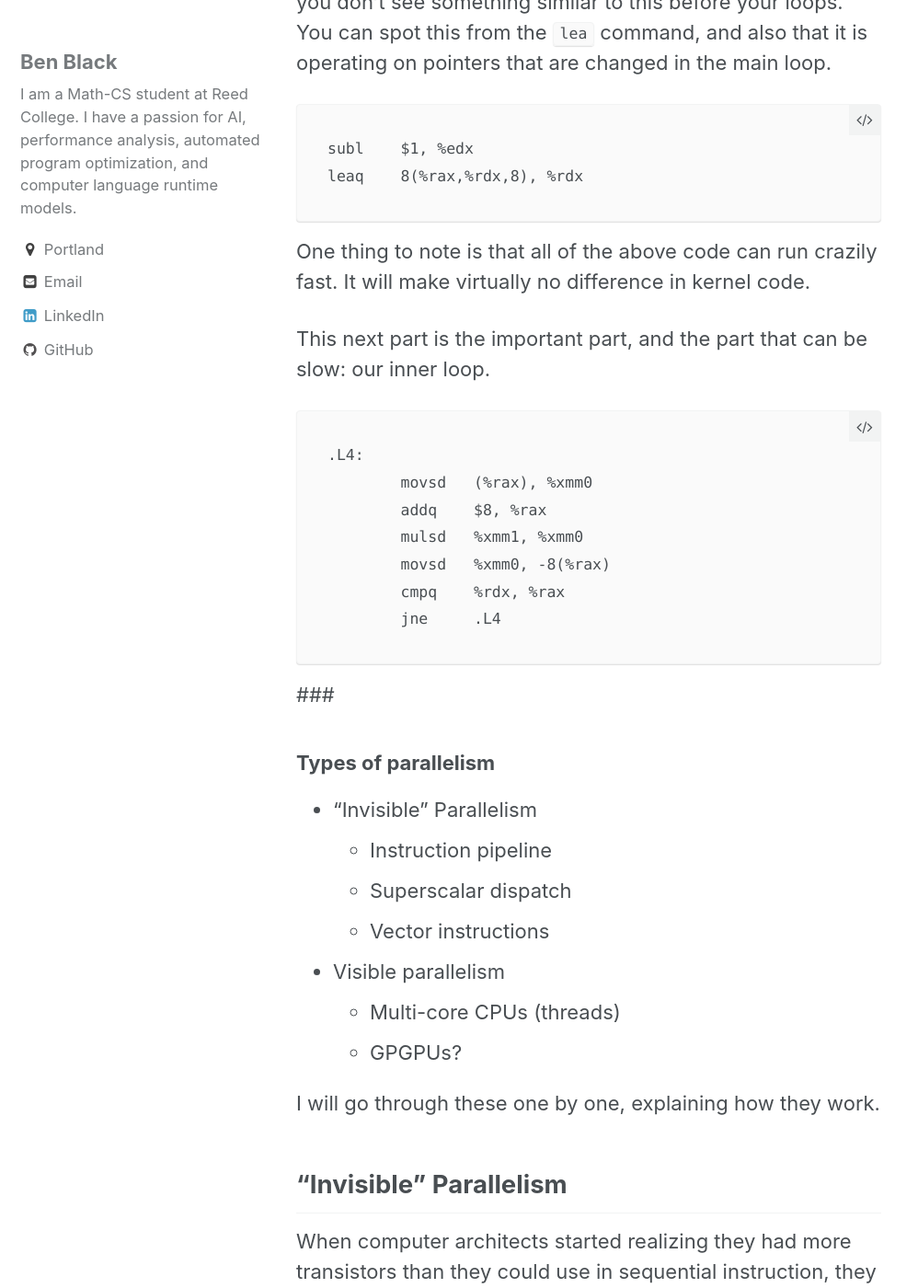
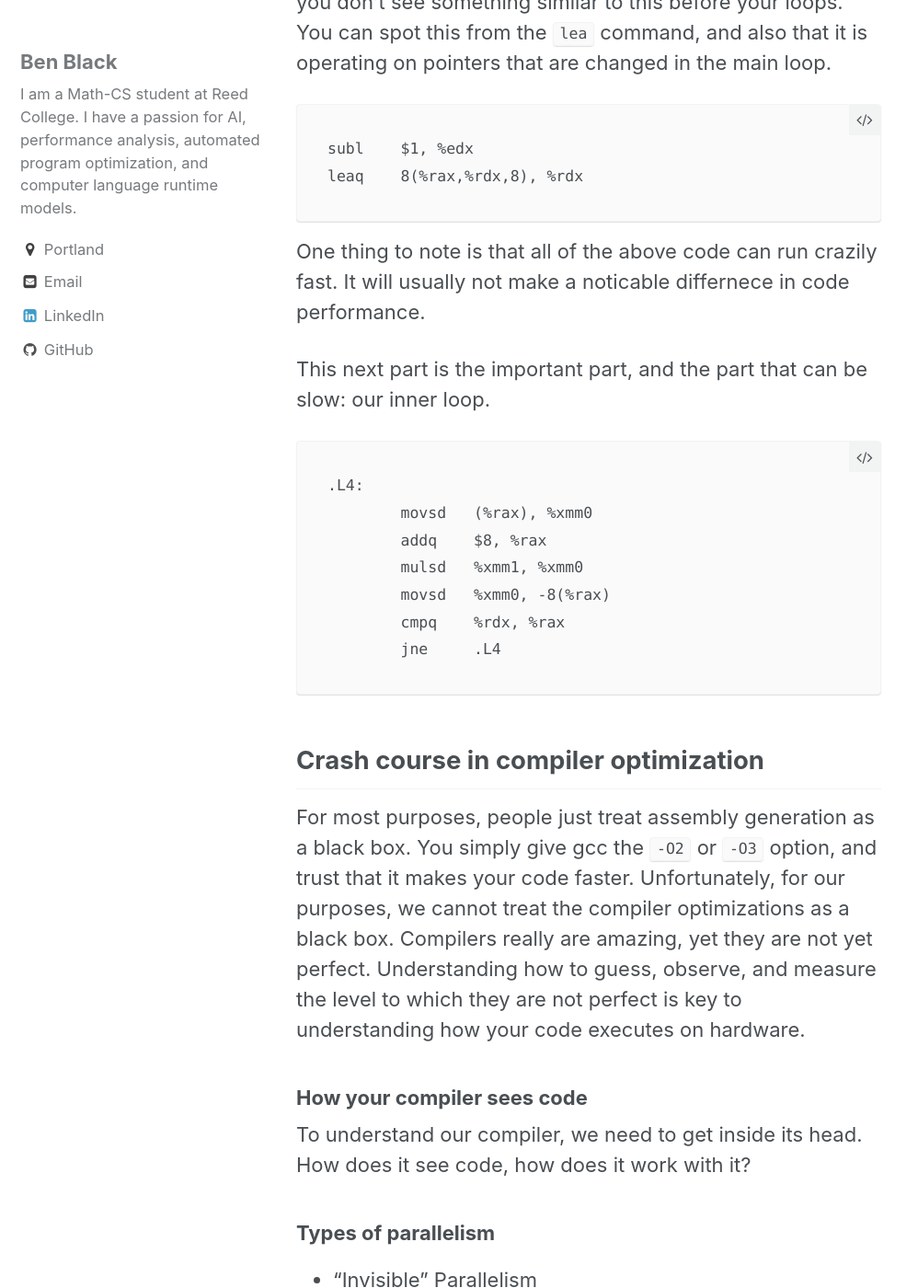
Before and after one commit to benblack769/benblack769.github.io, a Jekyll site: the page built from coding_posts/cpu-archetecture.md, in a window 1280 px wide and 1400 px high, scrolled down 9374 px. Shown: the whole window at 92% size, without its empty margins (0-998 px from the left). Built offline with Jekyll 4.4.1, drawn with Linux system fonts in a browser that asks for light colours; our own code applies the rules of GitHub Pages for plain Markdown files; formulas are drawn with MathJax 3; some of the changed text lies outside the part shown.

Commit message:
updated compiler section

```diff
--- a/coding_posts/cpu-archetecture.md
+++ b/coding_posts/cpu-archetecture.md
@@ -164,7 +164,7 @@ Setting up the pointers in the inner loop so that there is less arithmetic that
     leaq	8(%rax,%rdx,8), %rdx
 
 
-One thing to note is that all of the above code can run crazily fast. It will make virtually no difference in kernel code.
+One thing to note is that all of the above code can run crazily fast. It will usually not make a noticable differnece in code performance.
 
 This next part is the important part, and the part that can be slow: our inner loop.
 
@@ -176,7 +176,14 @@ This next part is the important part, and the part that can be slow: our inner l
     	cmpq	%rdx, %rax
     	jne	.L4
 
-###
+## Crash course in compiler optimization
+
+For most purposes, people just treat assembly generation as a black box. You simply give gcc the `-O2` or `-O3` option, and trust that it makes your code faster. Unfortunately, for our purposes, we cannot treat the compiler optimizations as a black box. Compilers really are amazing, yet they are not yet perfect. Understanding how to guess, observe, and measure the level to which they are not perfect is key to understanding how your code executes on hardware.
+
+### How your compiler sees code
+
+To understand our compiler, we need to get inside its head. How does it see code, how does it work with it?
+
 
 ### Types of parallelism
 
```
